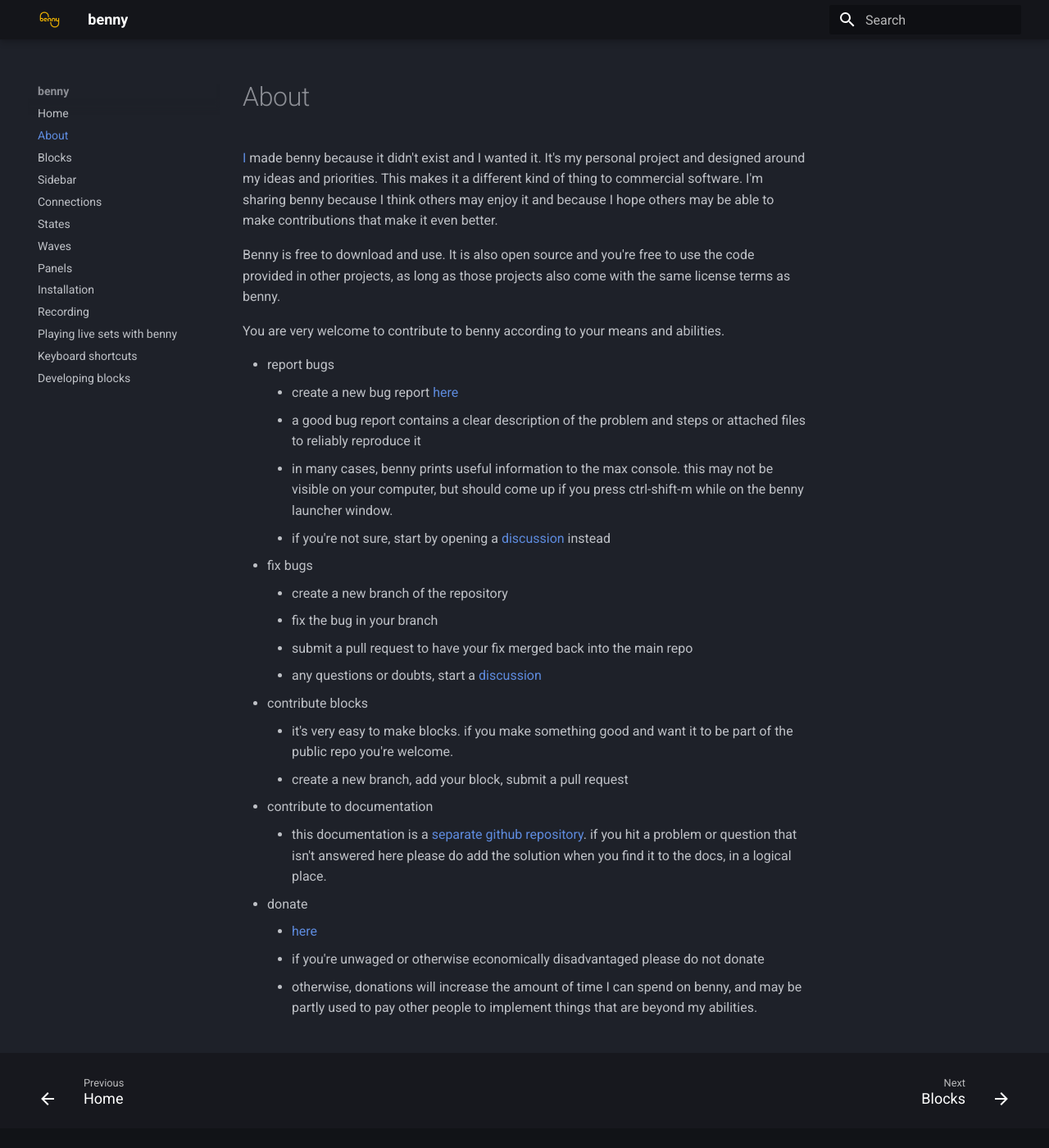
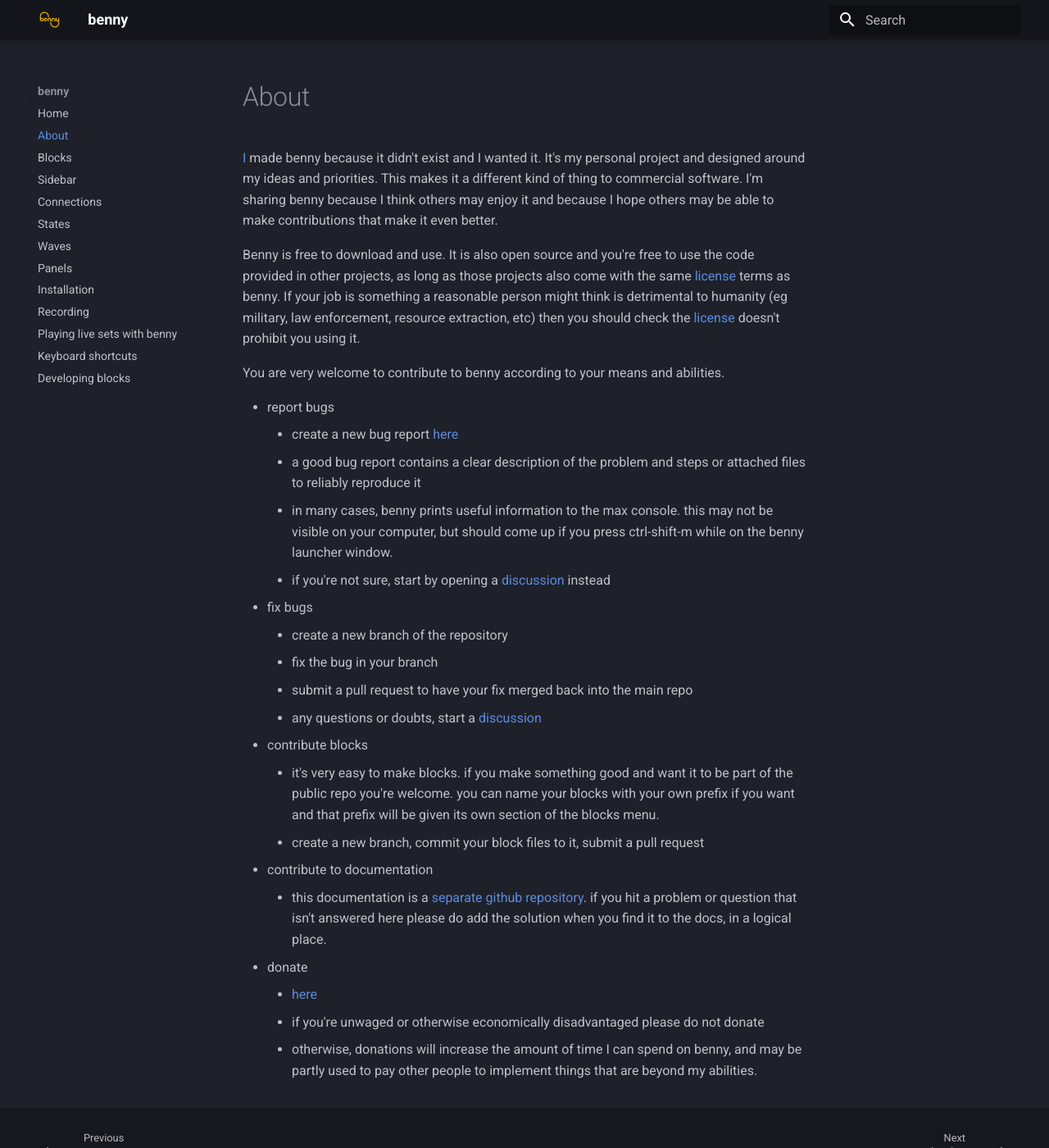
Before and after one commit to playbenny/benny_manual, an MkDocs documentation site: the page built from docs/about.md, in a window 1280 px wide and 1400 px high. Shown: the whole window at 82% size. Built offline with MkDocs 1.6.1 and Material for MkDocs 9.7.7, drawn with Linux system fonts in a browser that asks for light colours.

Commit message:
Update about.md

```diff
--- a/docs/about.md
+++ b/docs/about.md
@@ -1,6 +1,6 @@
 [I](https://www.jamesholden.org/) made benny because it didn't exist and I wanted it. It's my personal project and designed around my ideas and priorities. This makes it a different kind of thing to commercial software. I'm sharing benny because I think others may enjoy it and because I hope others may be able to make contributions that make it even better.
 
-Benny is free to download and use. It is also open source and you're free to use the code provided in other projects, as long as those projects also come with the same license terms as benny.
+Benny is free to download and use. It is also open source and you're free to use the code provided in other projects, as long as those projects also come with the same [license](https://github.com/jamesholdenmusic/benny?tab=License-1-ov-file) terms as benny. If your job is something a reasonable person might think is detrimental to humanity (eg military, law enforcement, resource extraction, etc) then you should check the [license](https://github.com/jamesholdenmusic/benny?tab=License-1-ov-file) doesn't prohibit you using it.
 
 You are very welcome to contribute to benny according to your means and abilities.
 
@@ -15,8 +15,8 @@
     - submit a pull request to have your fix merged back into the main repo
     - any questions or doubts, start a [discussion](https://github.com/jamesholdenmusic/benny/discussions)
 - contribute blocks
-    - it's very easy to make blocks. if you make something good and want it to be part of the public repo you're welcome.
-    - create a new branch, add your block, submit a pull request
+    - it's very easy to make blocks. if you make something good and want it to be part of the public repo you're welcome. you can name your blocks with your own prefix if you want and that prefix will be given its own section of the blocks menu.
+    - create a new branch, commit your block files to it, submit a pull request
 - contribute to documentation
     - this documentation is a [separate github repository](https://github.com/jamesholdenmusic/BennyDocs). if you hit a problem or question that isn't answered here please do add the solution when you find it to the docs, in a logical place.
 - donate
```
